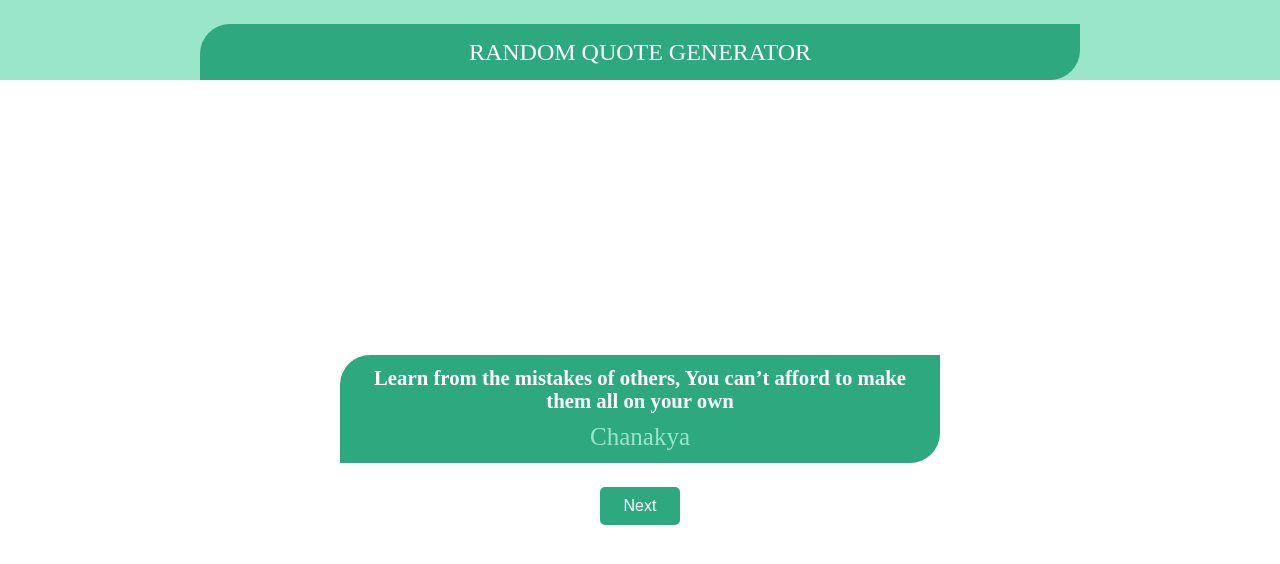
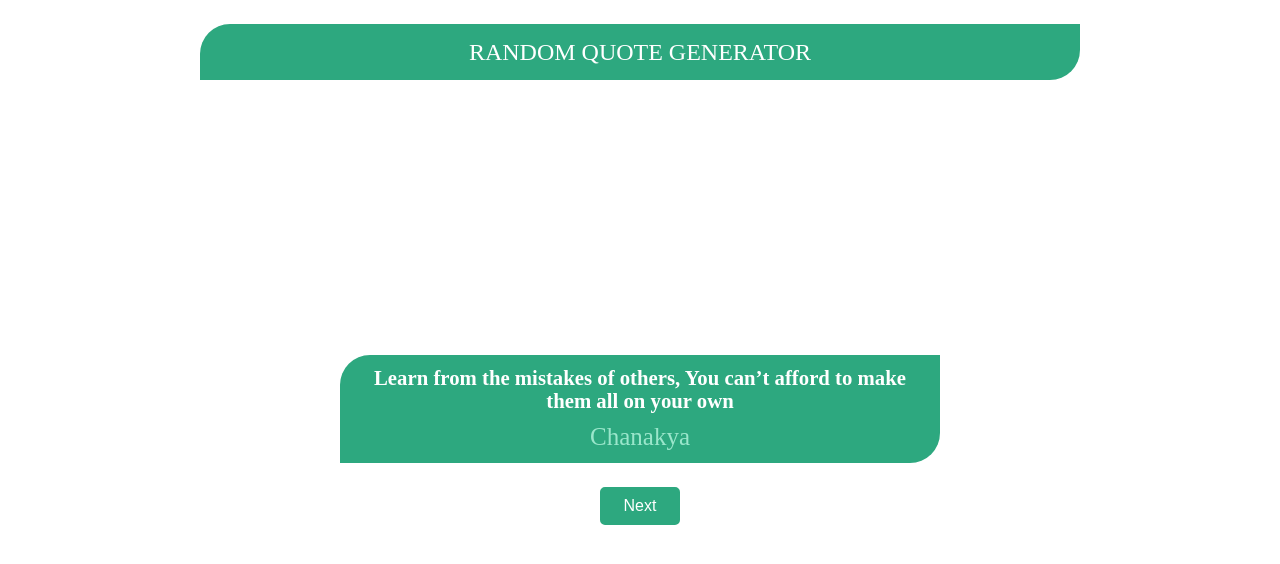
Before and after one commit to rankdeveloper/Quote_generator, a plain HTML site: page index.html in a window 1280 px wide. Drawn offline with Linux system fonts and the light colour scheme.

Commit message:
Changing body background-color

```diff
--- a/style.css
+++ b/style.css
@@ -130,5 +130,7 @@ button:hover{
    .container{
         background-color:white;
     }
-
+    body{
+        background-color:white;
+        }
 }
```
